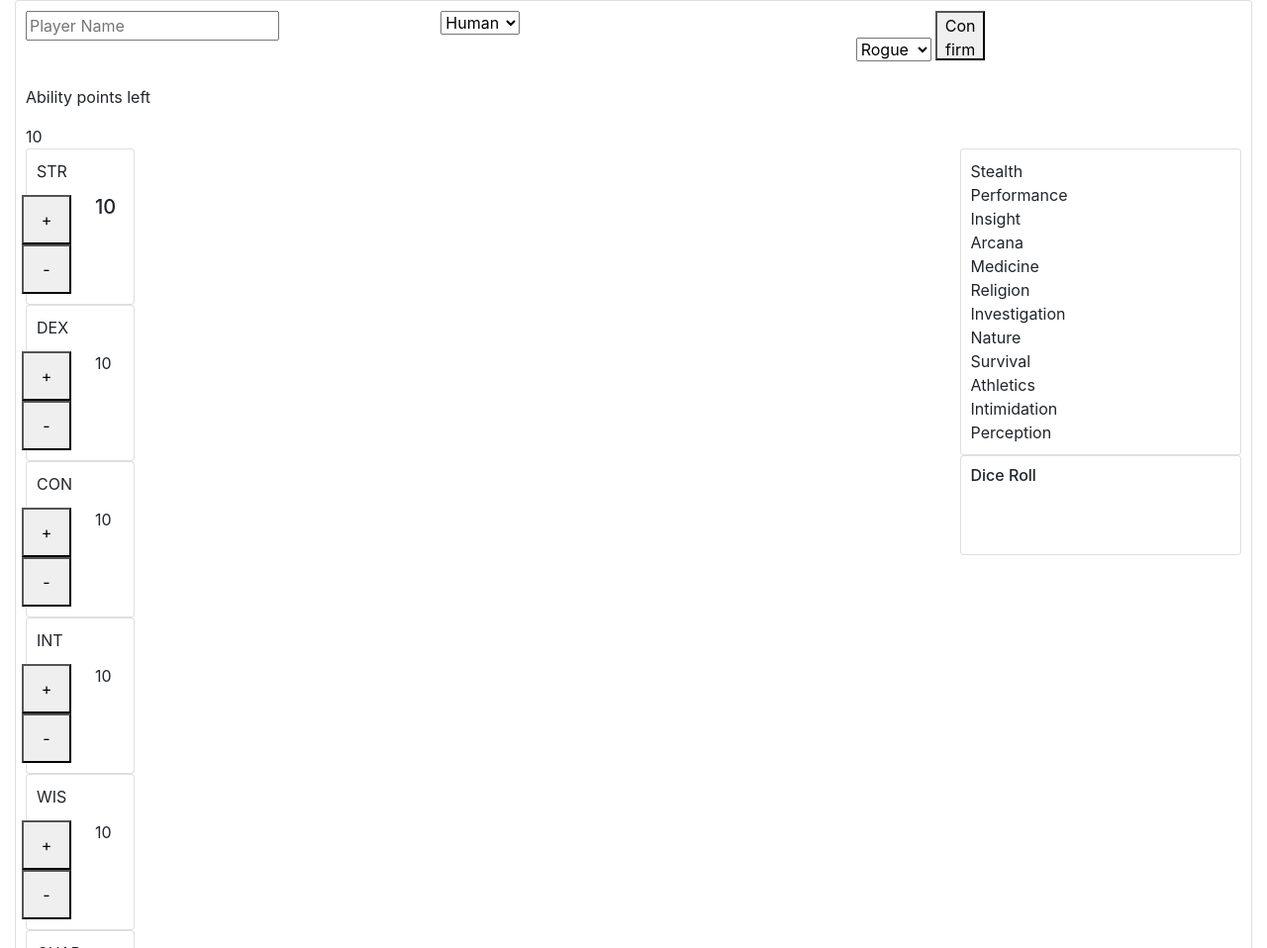
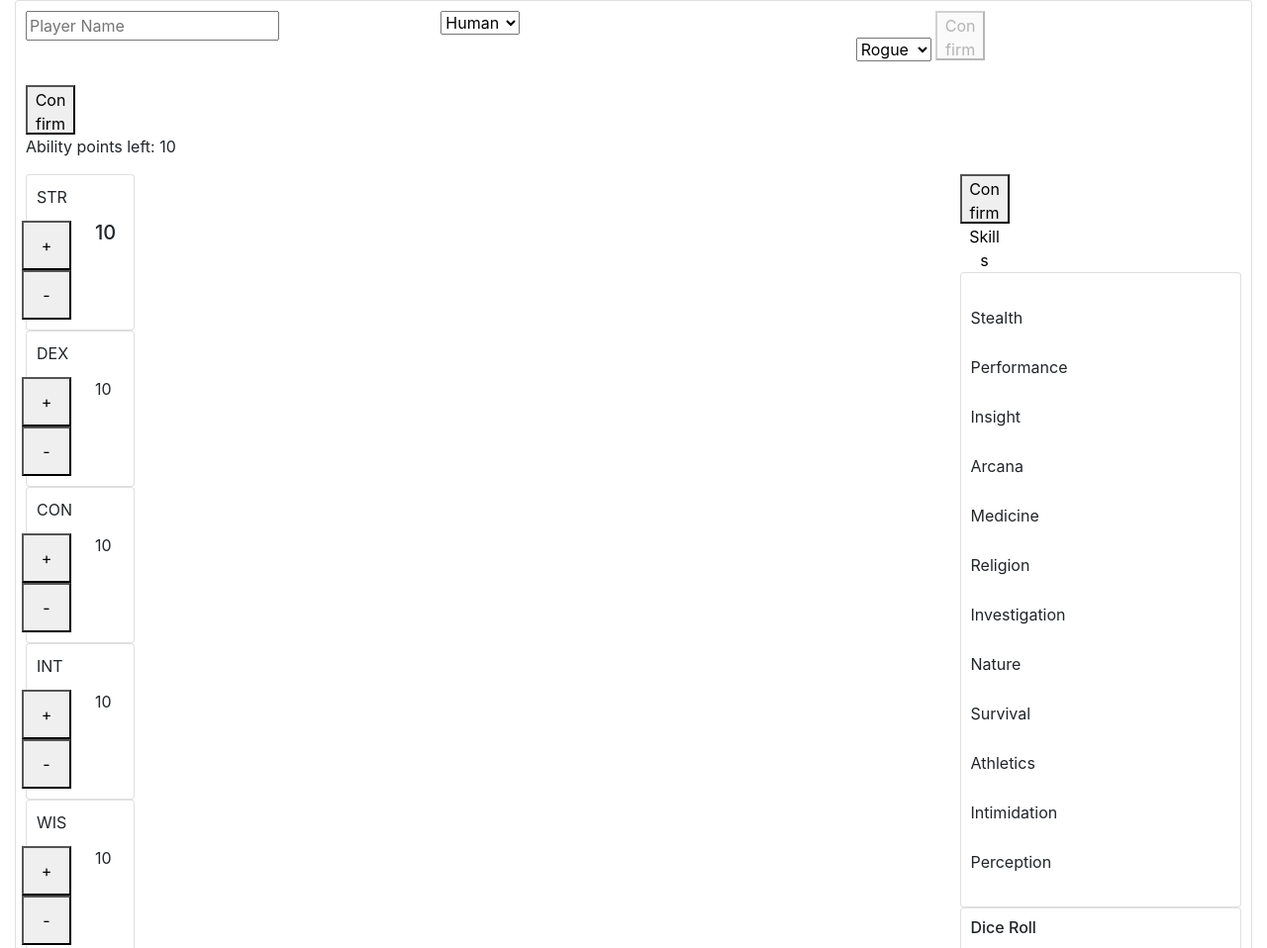
Before and after one commit to cbutton01/intro-group-week, a plain HTML site: page index.html in a window 1280 px wide. Shown: the top 958 px of the page at 99% size. Drawn offline with Linux system fonts and the light colour scheme.

Commit message:
add ability to confirm all stats

```diff
--- a/css/styles.css
+++ b/css/styles.css
@@ -18,6 +18,11 @@ button {
 #rollButtons button{
   display: none;
 }
+#rollButtons{
+  padding-top: 20px;
+  padding-bottom: 20px;
+  line-height: 50px;
+}
 
 .D20 {
   float: right;
--- a/index.html
+++ b/index.html
@@ -36,8 +36,8 @@
         </div>
       </form>
       <br>
-      <p>Ability points left</p>
-      <span id="attPoints"></span>
+      <button type="button" name="statConfirm" id="statConfirm">Confirm</button>
+      <p>Ability points left: <span id="attPoints"></span></p>
       <div class="row">
         <div class="col-md">
           <div class="card stat-box">
@@ -169,8 +169,11 @@
             </div>
           </div>
         </div>
-        <div id="rollButtons"class="col-md">
-          <div class="card">
+        <div class="col-md">
+          <div id="confirmSkill">
+            <button type="button" name="skillConfirm">Confirm Skills</button>
+          </div>
+          <div id="rollButtons" class="card">
             <div><input class="skillBox rogue" type="checkbox" name="skills" value="stealth"> Stealth <button class="D20" type="button" name="button" value="20">D20</button></div>
             <div><input class="skillBox rogue" type="checkbox" name="skills" value="performance"> Performance <button class="D20" type="button" name="button" value="20">D20</button></div>
             <div><input class="skillBox rogue" type="checkbox" name="skills" value="insight"> Insight <button class="D20" type="button" name="button" value="20">D20</button></div>
--- a/js/scripts.js
+++ b/js/scripts.js
@@ -6,18 +6,7 @@ function DiceRoll(sides){
     return DiceRoll(sides);
   }
   return roll;
-
 }
-
-// function Skill (prof, mod) {
-//   this.prof = prof;
-//   this.mod = mod;
-//
-// }
-// Skill.prototype.skillCheck = function(){
-//   if(this.prof === 2){
-// }}
-
 
 function Player(name, race, playerClass){ //player constructor
   this.name = name;
@@ -30,8 +19,6 @@ function Player(name, race, playerClass){ //player constructor
   this.con = 10; //constitution stat
   this.wis = 10; //wisdom stat
   this.isma = 10; //charisma stat
-
-
 }
 
 Player.prototype.raceCheck = function(){ //Checks race and adds stats
@@ -46,7 +33,6 @@ Player.prototype.raceCheck = function(){ //Checks race and adds stats
   }
 
 }
-
 
 //Checks to see if a stat is above or below a certain number and add a modifier to the players roll
 Player.prototype.strCheck = function(){
@@ -181,10 +167,7 @@ Player.prototype.ismaCheck = function(){
   }
 }
 
-
-// var stealth = new Skill(2, mod);
 var player1 = new Player(name);
-
 //front end
 $(document).ready(function(){
   $("#attributePoints1").text(player1.str);
@@ -200,6 +183,9 @@ $(document).ready(function(){
   $(".fighter").hide();
   $(".ranger").hide();
   $(".rogue").hide();
+  if(pointsToSpend > 0){
+    $("#toHide").attr({disabled: true});
+  }
 
   $('#D20').click(function(event){
     event.preventDefault();
@@ -212,8 +198,7 @@ $(document).ready(function(){
   //Point/buy system for attributes
   $(".points").click(function(event){
     event.preventDefault();
-
-    if ($(this).val() === "strDecr" && player1.str > 0) {
+      if ($(this).val() === "strDecr" && player1.str > 0) {
       player1.str--;
       pointsToSpend++;
     } else if ($(this).val() === "strIncr") {
@@ -259,7 +244,6 @@ $(document).ready(function(){
       $(".increase").attr({disabled: false});
     }
 
-
     // Attributes available for adjustment
     $("#attributePoints1").text(player1.str);
     $("#attributePoints2").text(player1.dex);
@@ -267,12 +251,17 @@ $(document).ready(function(){
     $("#attributePoints4").text(player1.int);
     $("#attributePoints5").text(player1.wis);
     $("#attributePoints6").text(player1.isma);
-    $("#attPoints").text("Points remaining: " + pointsToSpend);
+    $("#attPoints").text(pointsToSpend);
     // console log
-    console.log("pointsToSpend " + pointsToSpend);
+    console.log(pointsToSpend);
 
   });
 
+    $("#statConfirm").click(function(){
+      if(pointsToSpend === 0){
+        $("#toHide").attr({disabled: false});
+      }
+    });
 
     $(".skillBox").click(function(event){
       if ($(this).is(":not(:checked)")) {
@@ -324,6 +313,13 @@ $(document).ready(function(){
     $("#attributePoints4").text(player1.int);
     $("#attributePoints5").text(player1.wis);
     $("#attributePoints6").text(player1.isma);
-    $("#attPoints").text("Points remaining: " + pointsToSpend);
+    $("#attPoints").text(pointsToSpend);
+  });
+
+  $("#confirmSkill").click(function(){
+    if("[name:skills]:checked" && skillsToSpend === 0){
+      $(".skillBox").hide();
+      $("#rollButtons button").show();
+    }
   });
 });
```
Also changed, not shown: 1 other file.
